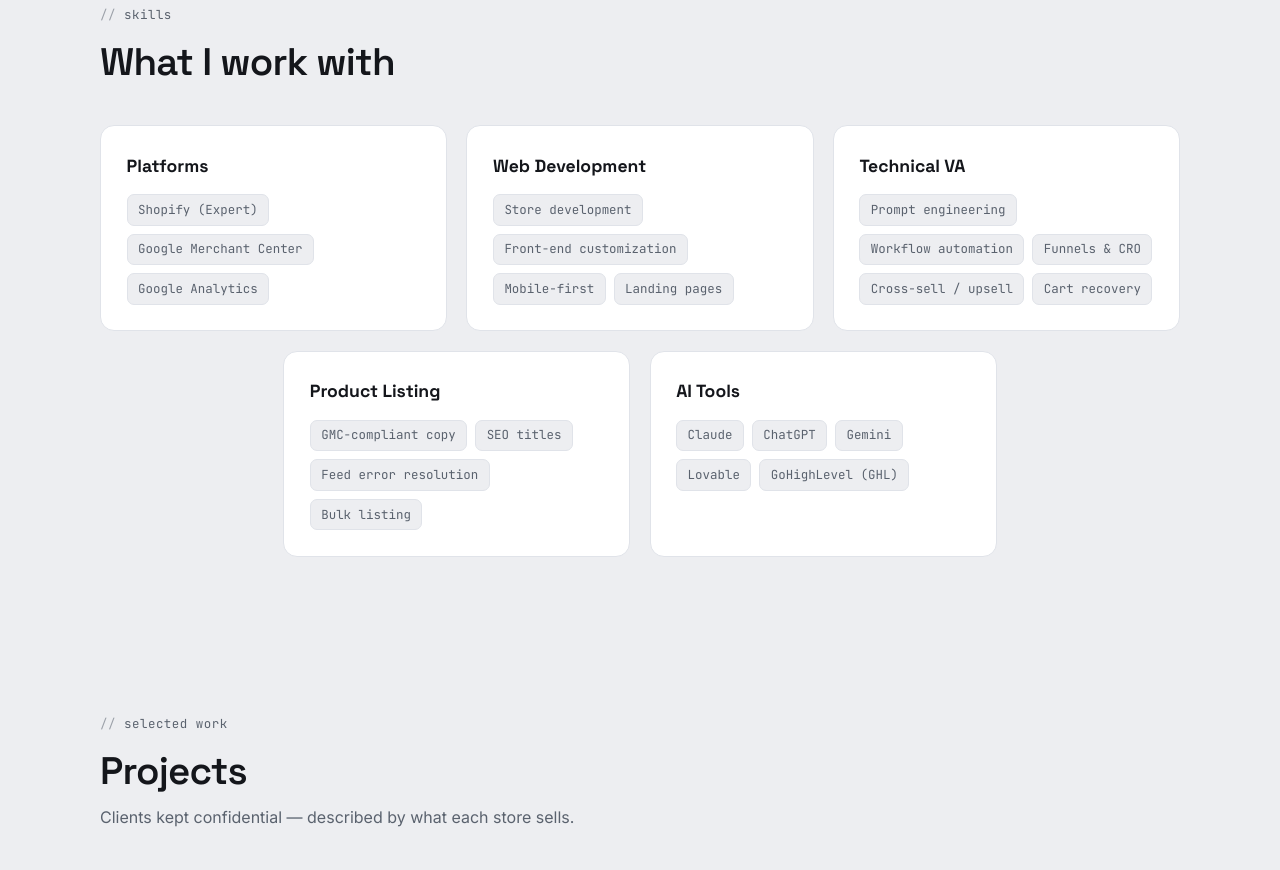
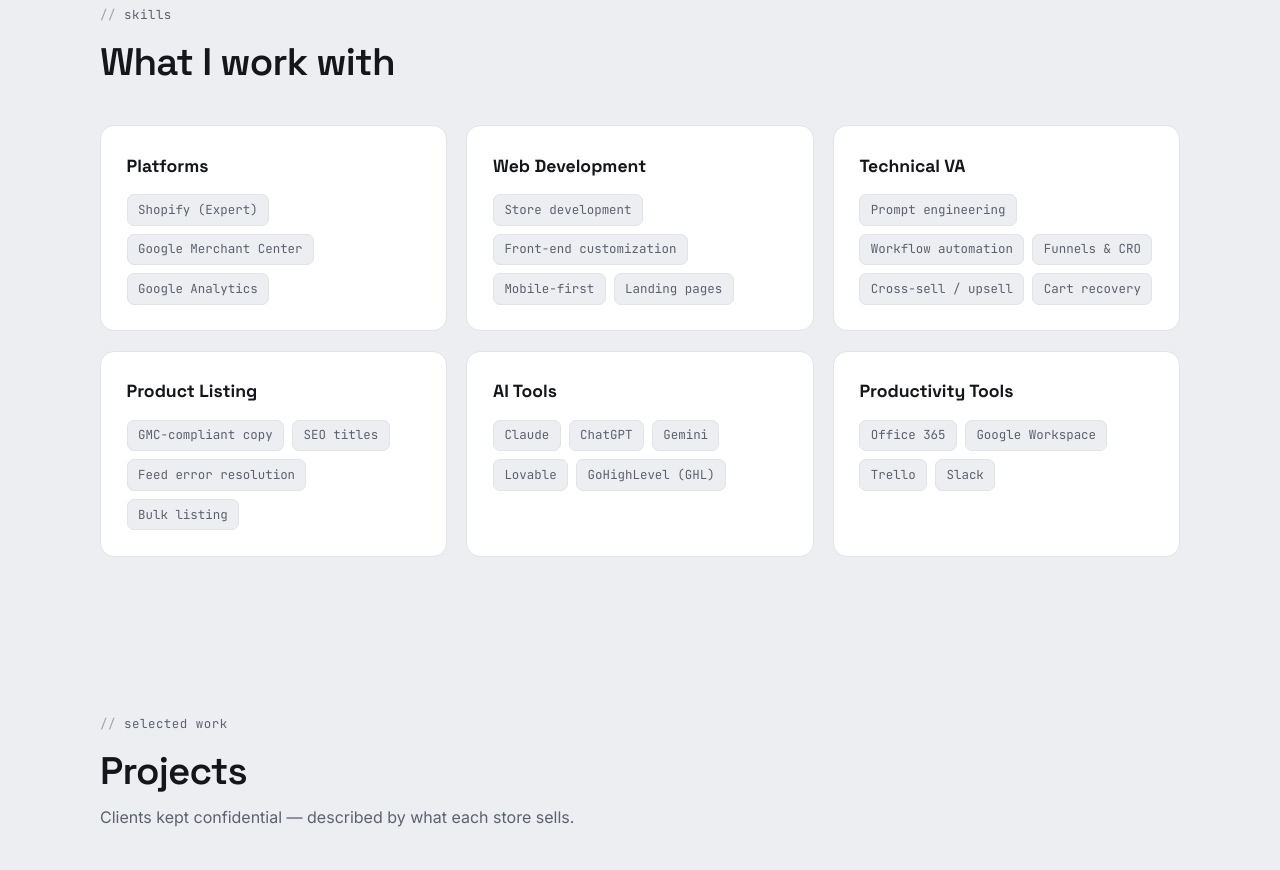
Before and after one commit to kathrinevalenzuelakate-cyber/web-portfolio, a plain HTML site: page index.html in a window 1280 px wide. Shown: the part 1280-2150 px from the top of the page. Drawn offline with Linux system fonts and the light colour scheme.

Commit message:
update productivity tools chips

```diff
--- a/index.html
+++ b/index.html
@@ -141,23 +141,14 @@
     @media (max-width: 760px) { .about-grid { grid-template-columns: 1fr; gap: 2rem; } }
 
     /* ===== SKILLS ===== */
-    .skills-grid { display: grid; grid-template-columns: repeat(6, 1fr); gap: 1.2rem; }
-    .skills-grid .skill-card { grid-column: span 2; }
-    .skills-grid .skill-card:nth-child(4) { grid-column: 2 / 4; }
-    .skills-grid .skill-card:nth-child(5) { grid-column: 4 / 6; }
+    .skills-grid { display: grid; grid-template-columns: repeat(3, 1fr); gap: 1.2rem; }
     .skill-card { background: var(--surface); border: 1px solid var(--line); border-radius: var(--radius); padding: 1.6rem; transition: border-color .25s var(--ease), transform .25s var(--ease); }
     .skill-card:hover { border-color: var(--accent); transform: translateY(-3px); }
     .skill-card h3 { font-family: var(--font-display); font-size: 1.1rem; margin-bottom: .9rem; }
     .chips { display: flex; flex-wrap: wrap; gap: .5rem; }
     .chip { font-family: var(--font-mono); font-size: .78rem; color: var(--muted); background: var(--paper); border: 1px solid var(--line); padding: .3rem .65rem; border-radius: 7px; }
-    @media (max-width: 900px) {
-      .skills-grid { grid-template-columns: 1fr 1fr; }
-      .skills-grid .skill-card, .skills-grid .skill-card:nth-child(4), .skills-grid .skill-card:nth-child(5) { grid-column: span 1; }
-    }
-    @media (max-width: 560px) {
-      .skills-grid { grid-template-columns: 1fr; }
-      .skills-grid .skill-card, .skills-grid .skill-card:nth-child(4), .skills-grid .skill-card:nth-child(5) { grid-column: span 1; }
-    }
+    @media (max-width: 900px) { .skills-grid { grid-template-columns: 1fr 1fr; } }
+    @media (max-width: 560px) { .skills-grid { grid-template-columns: 1fr; } }
 
     /* ===== WORK ===== */
     .featured {
@@ -397,6 +388,12 @@
             <h3>AI Tools</h3>
             <div class="chips">
               <span class="chip">Claude</span><span class="chip">ChatGPT</span><span class="chip">Gemini</span><span class="chip">Lovable</span><span class="chip">GoHighLevel (GHL)</span>
+            </div>
+          </div>
+          <div class="skill-card reveal">
+            <h3>Productivity Tools</h3>
+            <div class="chips">
+              <span class="chip">Office 365</span><span class="chip">Google Workspace</span><span class="chip">Trello</span><span class="chip">Slack</span>
             </div>
           </div>
         </div>
```
